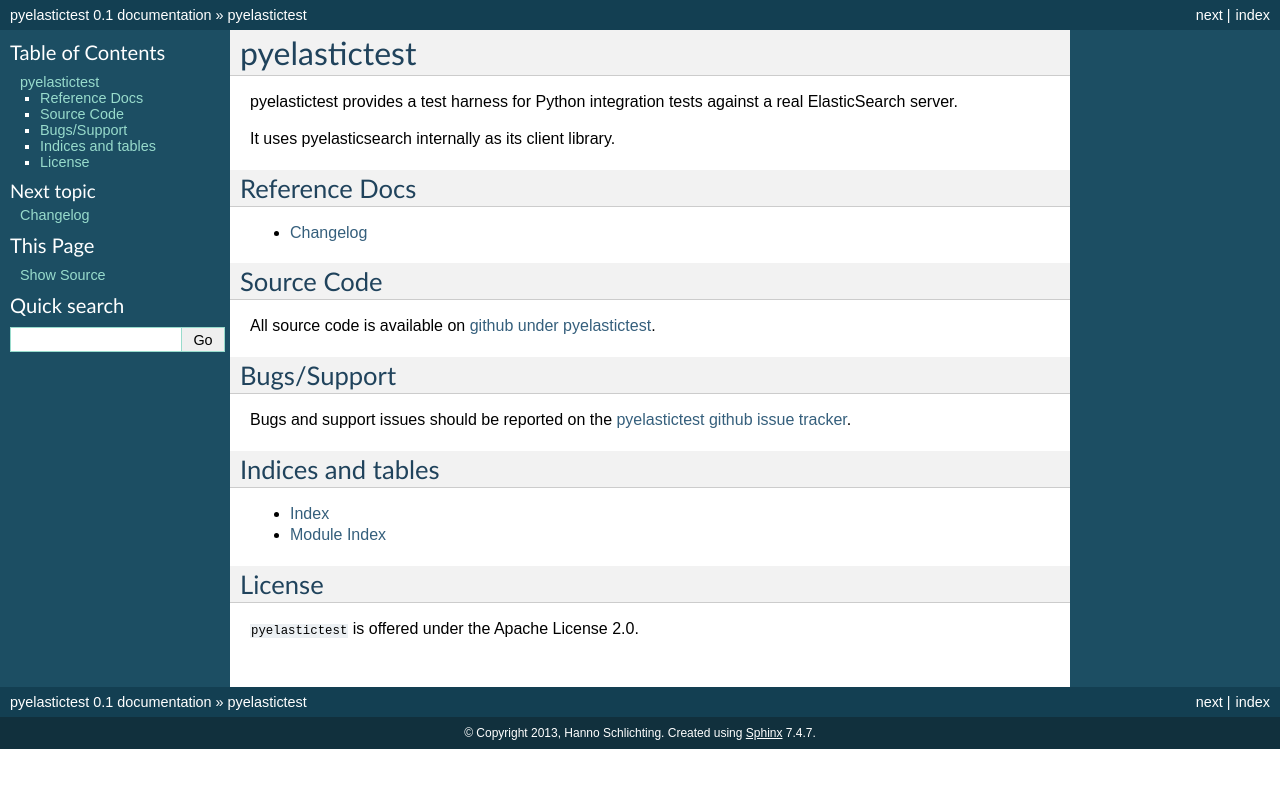
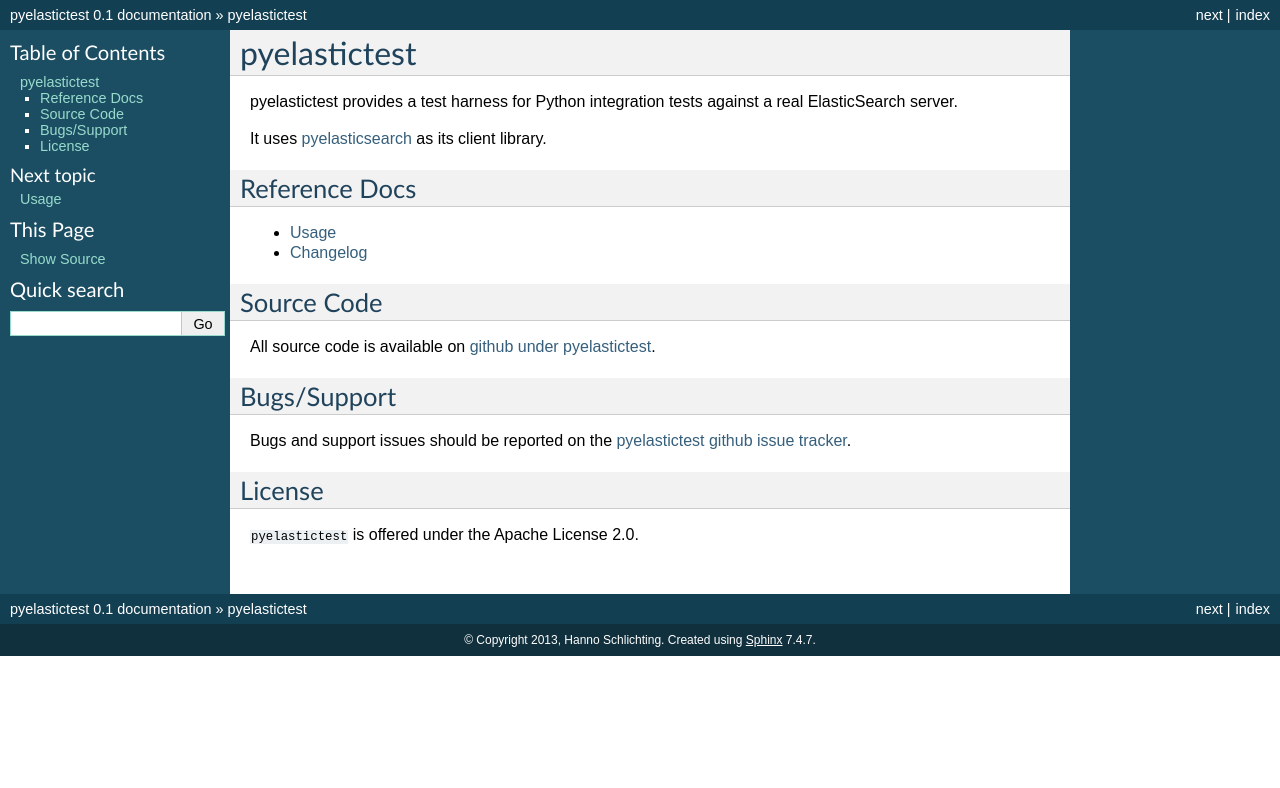
Before and after one commit to hannosch/pyelastictest, a Sphinx documentation site: the page built from docs/index.rst, in a window 1280 px wide. Shown: the top 788 px of the page. Built offline with Sphinx 7.4.7, drawn with Linux system fonts in a browser that asks for light colours.

Commit message:
add basic usage docs

```diff
--- a/docs/index.rst
+++ b/docs/index.rst
@@ -5,7 +5,8 @@
 pyelastictest provides a test harness for Python integration tests against a
 real ElasticSearch server.
 
-It uses pyelasticsearch internally as its client library.
+It uses `pyelasticsearch <http://pyelasticsearch.readthedocs.org>`_ as its
+client library.
 
 Reference Docs
 ==============
@@ -13,6 +14,7 @@
 .. toctree::
    :maxdepth: 1
 
+   usage
    changelog
 
 Source Code
@@ -27,12 +29,6 @@
 Bugs and support issues should be reported on the `pyelastictest github issue
 tracker <https://github.com/hannosch/pyelastictest/issues>`_.
 
-Indices and tables
-==================
-
-* :ref:`genindex`
-* :ref:`modindex`
-
 License
 =======
 
```
Also changed, not shown: docs/usage.rst (added, +58 -0 lines), 1 other file.
